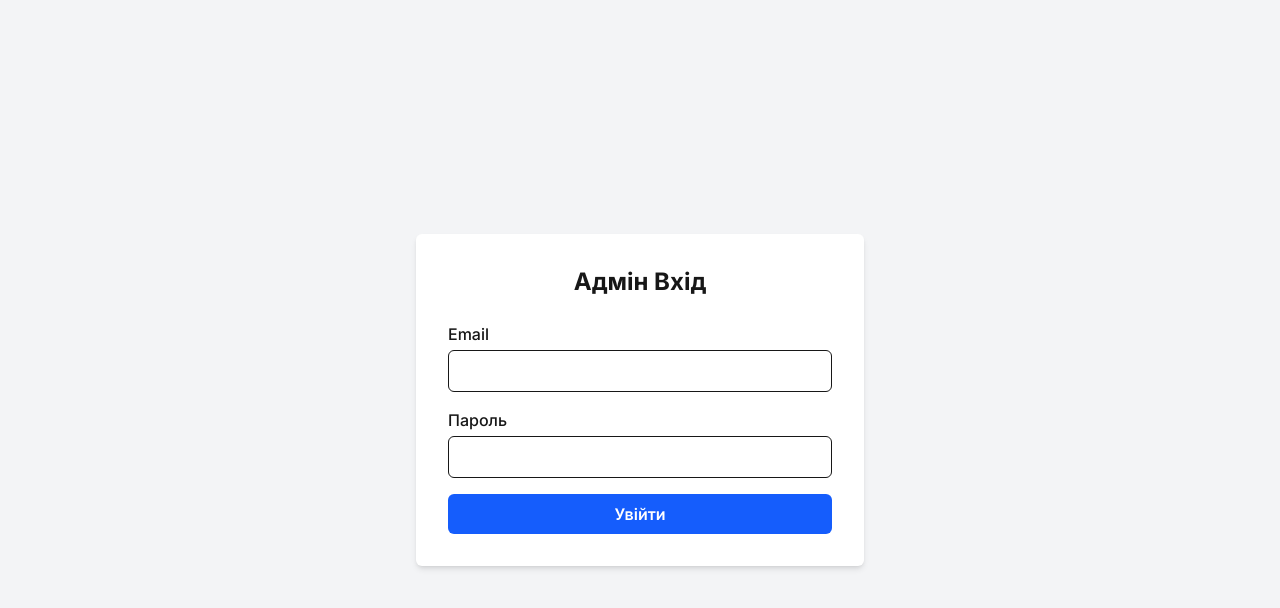
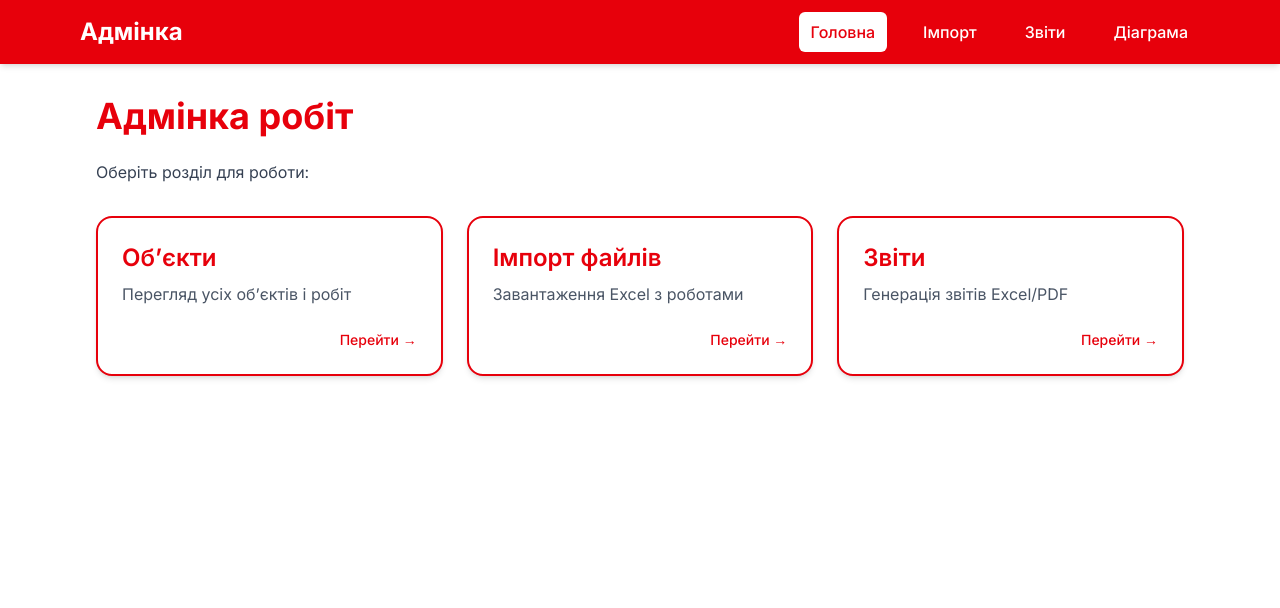
Before and after one commit to Tania-01/AgriconAdmin, a Next.js app: page / in a window 1280 px wide. Shown: the top 608 px of the page. Built offline with nearby package versions, Linux system fonts and the light colour scheme.

Commit message:
add change to report

```diff
--- a/src/app/page.tsx
+++ b/src/app/page.tsx
@@ -1,97 +1,14 @@
 'use client';
 
-import { useState, useEffect } from "react";
 import Link from "next/link";
 import Navbar from "./navbar/Navbar";
 
 export default function HomePage() {
-    const [isLoggedIn, setIsLoggedIn] = useState(false);
-    const [email, setEmail] = useState('');
-    const [password, setPassword] = useState('');
-    const [loading, setLoading] = useState(false);
-    const [error, setError] = useState('');
-
-    // Перевіряємо токен при завантаженні
-    useEffect(() => {
-        const token = localStorage.getItem('token');
-        setIsLoggedIn(!!token);
-    }, []);
-
-    const handleLogin = async (e: React.FormEvent) => {
-        e.preventDefault();
-        setLoading(true);
-        setError('');
-
-        try {
-            const response = await fetch('https://agricon-backend-1.onrender.com/works/sign-in', {
-                method: 'POST',
-                headers: { 'Content-Type': 'application/json' },
-                body: JSON.stringify({ email, password }),
-            });
-            const data = await response.json();
-
-            if (!response.ok) throw new Error(data.message || 'Помилка входу');
-
-            if (data.user.role !== 'admin') {
-                setError('Доступ заборонено. Лише для адмінів.');
-                setLoading(false);
-                return;
-            }
-
-            localStorage.setItem('token', data.token);
-            setIsLoggedIn(true);
-        } catch (err: any) {
-            setError(err.message);
-        } finally {
-            setLoading(false);
-        }
-    };
-
     const links = [
         { href: "/objects", title: "Об’єкти", desc: "Перегляд усіх об’єктів і робіт" },
         { href: "/import", title: "Імпорт файлів", desc: "Завантаження Excel з роботами" },
         { href: "/reports", title: "Звіти", desc: "Генерація звітів Excel/PDF" },
     ];
-
-    if (!isLoggedIn) {
-        return (
-            <div className="flex items-center justify-center min-h-screen bg-gray-100">
-                <div className="w-full max-w-md p-8 bg-white shadow-md rounded-md">
-                    <h2 className="text-2xl font-bold mb-6 text-center">Адмін Вхід</h2>
-                    <form onSubmit={handleLogin} className="space-y-4">
-                        {error && <p className="text-red-500 text-sm">{error}</p>}
-                        <div>
-                            <label className="block mb-1 font-medium">Email</label>
-                            <input
-                                type="email"
-                                value={email}
-                                onChange={(e) => setEmail(e.target.value)}
-                                className="w-full px-4 py-2 border rounded-md focus:outline-none focus:ring-2 focus:ring-blue-500"
-                                required
-                            />
-                        </div>
-                        <div>
-                            <label className="block mb-1 font-medium">Пароль</label>
-                            <input
-                                type="password"
-                                value={password}
-                                onChange={(e) => setPassword(e.target.value)}
-                                className="w-full px-4 py-2 border rounded-md focus:outline-none focus:ring-2 focus:ring-blue-500"
-                                required
-                            />
-                        </div>
-                        <button
-                            type="submit"
-                            disabled={loading}
-                            className="w-full py-2 bg-blue-600 text-white font-semibold rounded-md hover:bg-blue-700 transition-colors"
-                        >
-                            {loading ? 'Завантаження...' : 'Увійти'}
-                        </button>
-                    </form>
-                </div>
-            </div>
-        );
-    }
 
     return (
         <div className="min-h-screen bg-white text-black">
```
